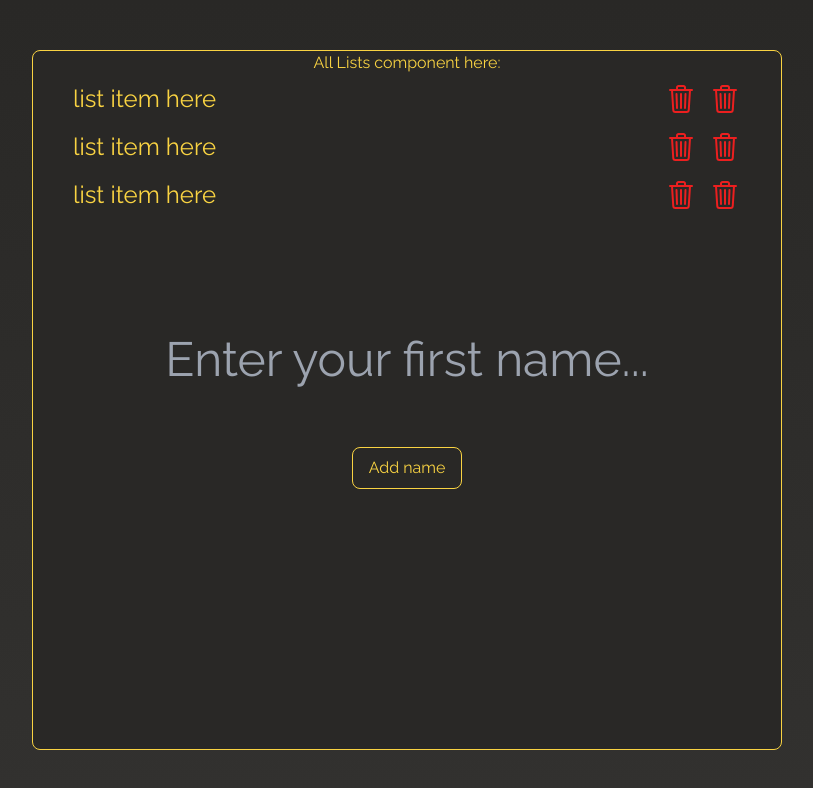
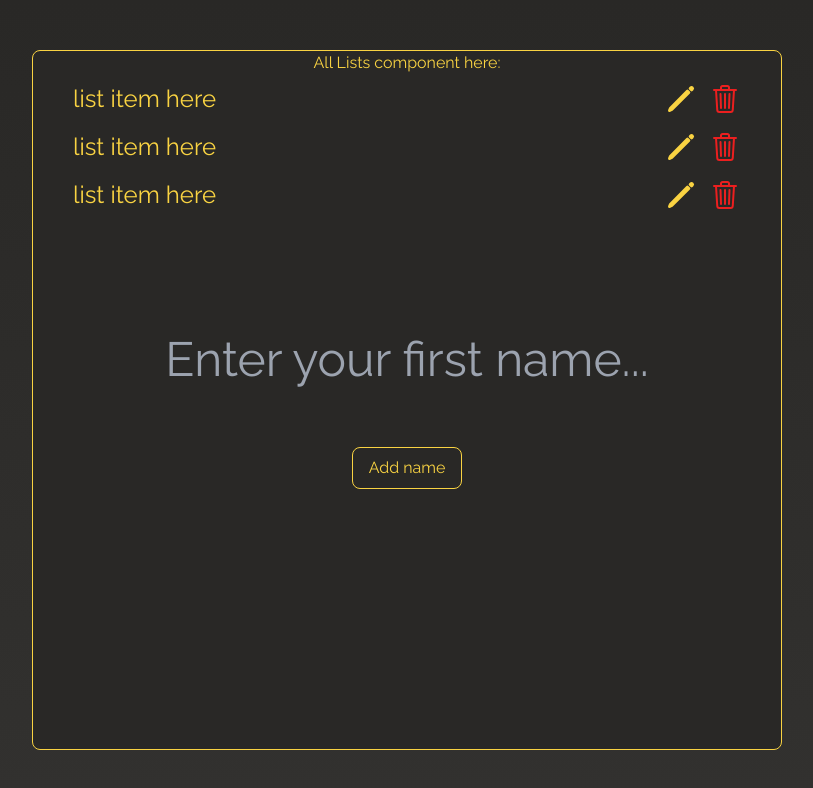
Before and after one commit to Stewie154/Redux-To-Do-List, a React (Create React App) app: page / in a window 1280 px wide. Shown: the top 788 px of the page, without its empty margins (233-1046 px from the left). Built offline with nearby package versions, Linux system fonts and the light colour scheme.

Commit message:
replaced edit icon

```diff
--- a/src/components/list-item/ListItem.js
+++ b/src/components/list-item/ListItem.js
@@ -11,7 +11,7 @@ const ListItem = ({ title, id }) => {
 				</p>
 				<div className="flex">
 					<img
-						src="/images/icons/trash-outline.svg"
+						src="/images/icons/pencil.svg"
 						alt="check icon"
 						className="w-6 md:w-8 cursor-pointer mr-3 transition-all duration-150 ease-out hover:ease-in hover:w-8 md:hover:w-10 hover:opacity-70"
 						onClick={() => console.log(id)}
```
Also changed, not shown: public/images/icons/edit-icon.svg (deleted), public/images/icons/pencil.svg (added).
